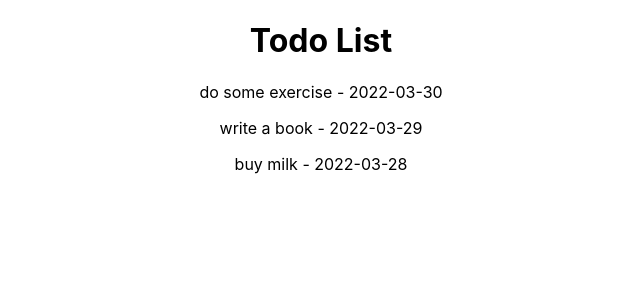
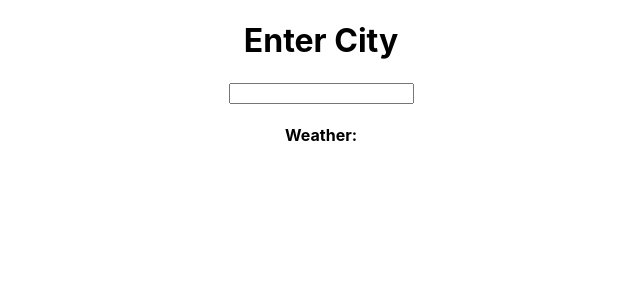
Before and after one commit to codehvila/Shopping-List, a React (Create React App) app: page / in a window 1280 px wide. Shown: the top 300 px of the page, without its empty margins (319-959 px from the left). Built offline with nearby package versions, Linux system fonts and the light colour scheme.

Commit message:
create weather form

```diff
--- a/src/App.js
+++ b/src/App.js
@@ -1,43 +1,27 @@
 import "./App.css";
-import { atom, selectorFamily, useRecoilValue } from "recoil";
-import { DateTime } from "luxon";
+import { atom, useRecoilState } from "recoil";
 
-const currentTime = DateTime.local();
-
-const sortedTodoList = selectorFamily({
-  key: "sortedTodoList",
-  get:
-    (sortedType) =>
-    ({ get }) => {
-      const todos = get(todoList);
-
-      return sortedType === "ASC"
-        ? [...todos].sort((a, b) => a.createdAt - b.createdAt)
-        : todos.slice().sort((a, b) => b.createdAt - a.createdAt);
-    },
-});
-
-const todoList = atom({
-  key: "todoList",
-  default: [
-    { name: "buy milk", createdAt: currentTime },
-    { name: "write a book", createdAt: currentTime.plus({ days: 1 }) },
-    { name: "do some exercise", createdAt: currentTime.plus({ days: 2 }) },
-  ],
+const cityAtom = atom({
+  key: "city",
+  default: "",
 });
 
 function App() {
-  const sortOrder = "DESC";
-  const mySortedTodoList = useRecoilValue(sortedTodoList(sortOrder));
+  const [currentCity, setCurrentCity] = useRecoilState(cityAtom);
 
   return (
     <div className="App">
-      <h1>Todo List</h1>
-      {mySortedTodoList.map((item, index) => (
-        <p key={index}>
-          {item.name} - {item.createdAt.toISODate()}
-        </p>
-      ))}
+      <h1>Enter City</h1>
+      <input
+        type="text"
+        value={currentCity}
+        onChange={(e) => {
+          setCurrentCity(e.target.value);
+        }}
+      />
+      <h4>
+        <div>Weather: </div>
+      </h4>
     </div>
   );
 }
```
